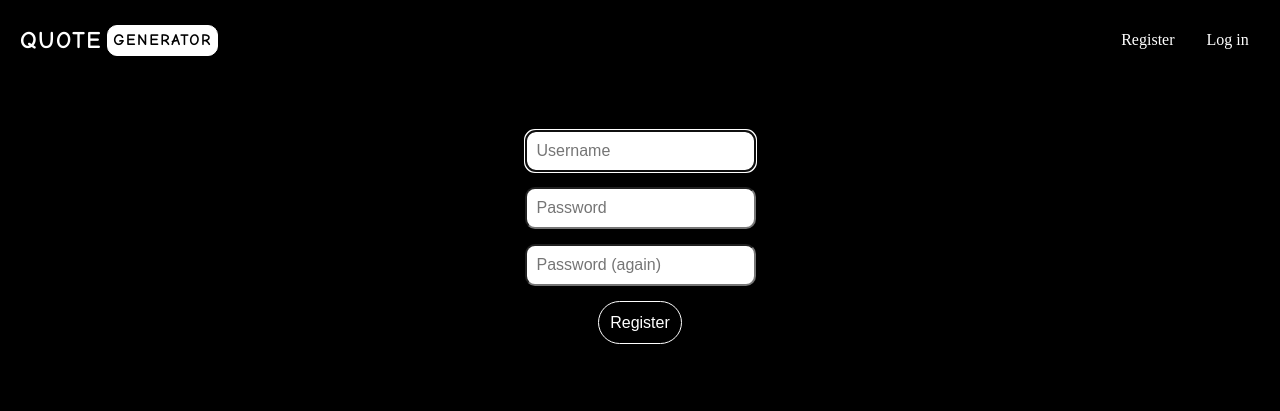
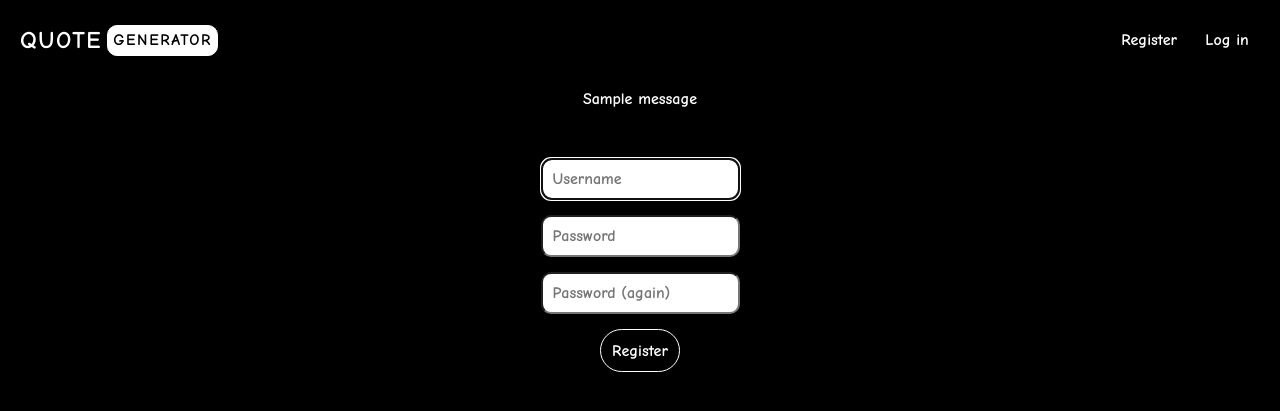
Before and after one commit to dthilieu/cs50-final-project, a Flask app: page /register in a window 1280 px wide. Shown: the top 411 px of the page. Run offline with Flask 3, Linux system fonts and the light colour scheme; tables that the repository leaves empty hold one stand-in row (values such as "Sample post"); one stand-in notice (Sample message) is shown; some libraries are stand-ins or nearby versions.

Commit message:
Handle flash message for register and log out

```diff
--- a/app.py
+++ b/app.py
@@ -90,10 +90,10 @@
         session["user_id"] = rows[0]["id"]
 
         # Record flash message
-        flash("Register!")
+        flash("Account created successfully! You can now log in.")
 
         # Redirect user to home page
-        return redirect("/")
+        return redirect("/login")
 
     # User reached route via GET (as by clicking a link or via redirect)
     else:
@@ -105,8 +105,7 @@
     Log user in
     """
 
-    # Forgt any user_id
-    session.clear()
+    session.pop("user_id", None)
 
     # User reached route via POST (as by submitting a form via POST)
     if request.method == "POST":
@@ -130,9 +129,6 @@
         # Remember which user has logged in
         session["user_id"] = rows[0]["id"]
 
-        # Record flash message
-        flash("Log in!")
-
         # Redirect user to homepage
         return redirect("/")
 
@@ -149,8 +145,10 @@
     # Forget any user_id
     session.clear()
 
+    flash("Logged out!")
+
     # Redirect user to homepage
-    return redirect("/")
+    return redirect("/login")
 
 @app.route("/save", methods=["POST"])
 def save_quote_image():
--- a/static/css/general.css
+++ b/static/css/general.css
@@ -3,6 +3,8 @@
     padding: 0;
     box-sizing: border-box;
     color: var(--White);
+    font-family: 'Comic Neue', sans-serif;
+
 }
 
 body {
@@ -34,7 +36,6 @@
 
 /* General logo container */
 .logo {
-    font-family: 'Comic Neue';
     text-align: center;
     text-transform: uppercase;
     line-height: 1.2;
@@ -100,6 +101,12 @@
     justify-content: space-between;
 }
 
+.alert {
+  margin-top: 10px;
+  color: white;
+  text-align: center;
+}
+
 .container {
     display: flex;
     justify-content: center;
--- a/templates/layout.html
+++ b/templates/layout.html
@@ -50,6 +50,14 @@
             {% endif %}
         </nav>
 
+        {% if get_flashed_messages() %}
+            <header>
+                <div class="alert" role="alert">
+                    {{ get_flashed_messages() | join(" ") }}
+                </div>
+            </header>
+        {% endif %}
+
         <main class="container">
             {% block main %}{% endblock %}
         </main>
```
Also changed, not shown: templates/login.html (+0 -11 lines).
